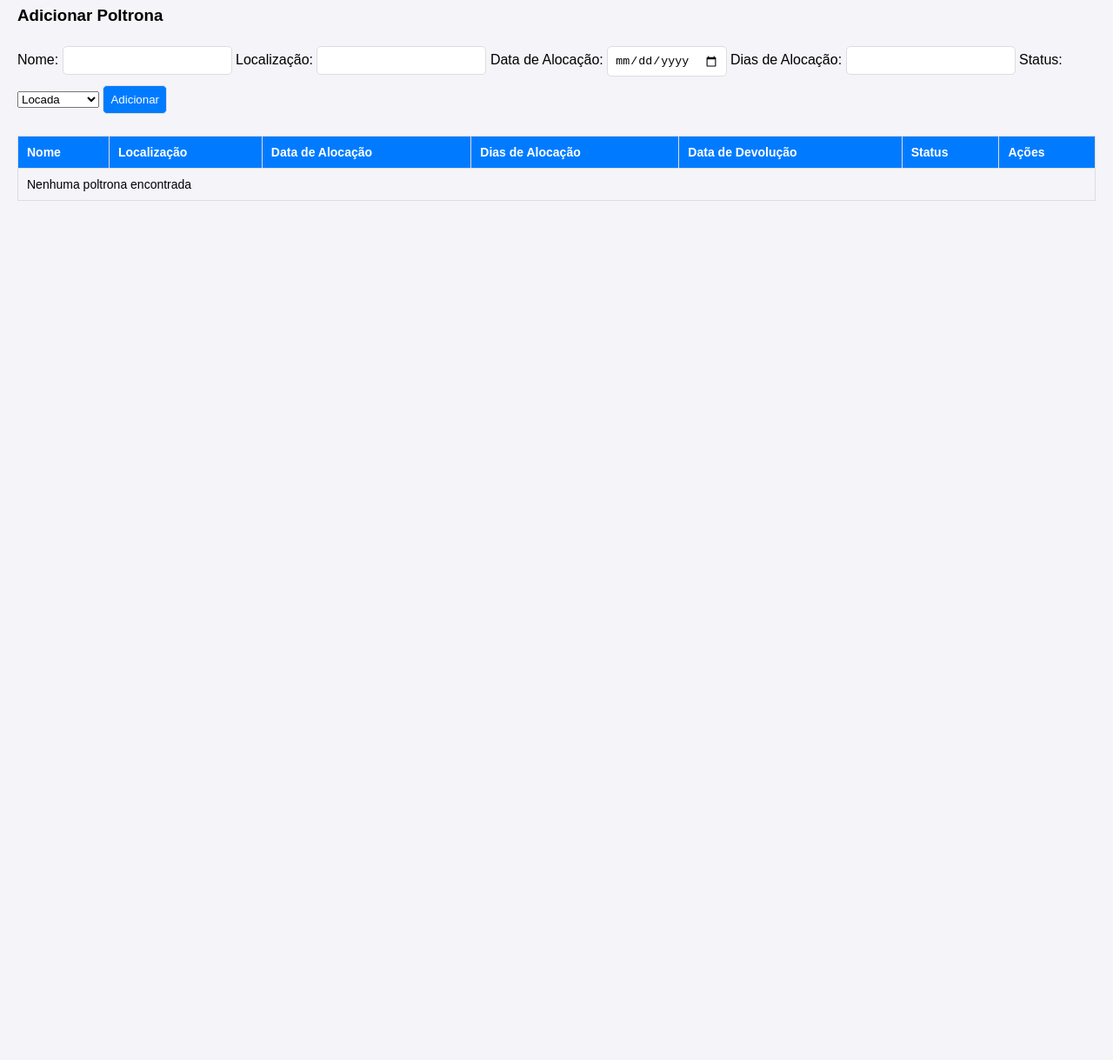
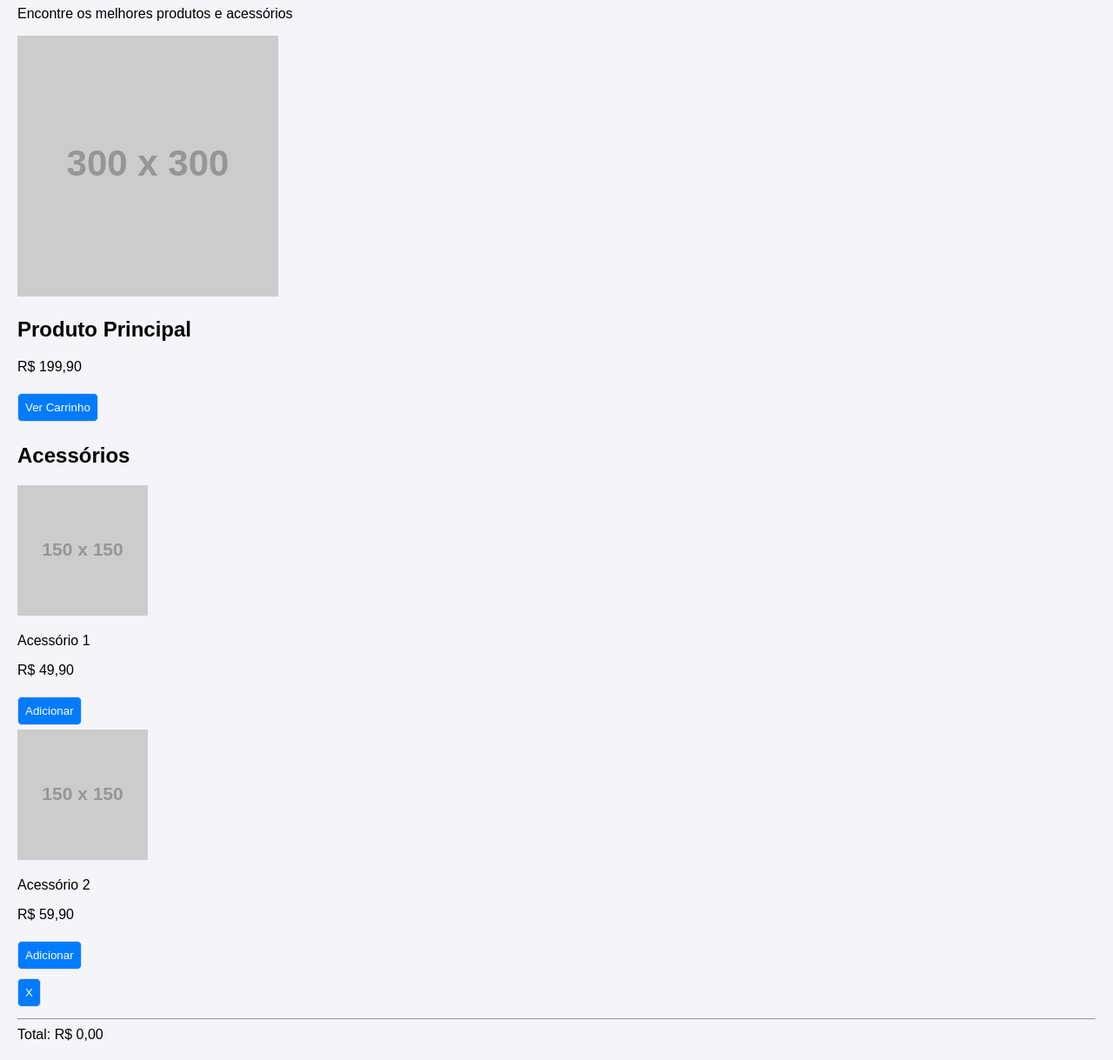
Before and after one commit to todynhozk/locacao-de-poltrona, a plain HTML site: page index.html in a window 1280 px wide. Shown: the part 93-1312 px from the top of the page at 87% size. Before the commit the page ends 800 px from the top, so only its background shows below. Drawn offline with Linux system fonts and the light colour scheme; placeholder pictures from the web are drawn by us.

Commit message:
Add files via upload

```diff
--- a/index.html
+++ b/index.html
@@ -1,51 +1,60 @@
+
 <!DOCTYPE html>
 <html lang="pt-BR">
 <head>
-    <meta charset="UTF-8">
-    <meta name="viewport" content="width=device-width, initial-scale=1.0">
-    <title>Controle de Poltronas</title>
-    <link rel="stylesheet" href="styles.css">
+  <meta charset="UTF-8" />
+  <meta name="viewport" content="width=device-width, initial-scale=1.0" />
+  <title>Loja de Produtos</title>
+  <link rel="stylesheet" href="styles.css" />
 </head>
 <body>
+  <div class="header">
+    <h1>Minha Loja</h1>
+    <p>Encontre os melhores produtos e acessórios</p>
+  </div>
+  <div class="main-content">
+    <div class="produto-principal">
+      <img src="https://via.placeholder.com/300" alt="Produto Principal" />
+      <div class="produto-info">
+        <h2>Produto Principal</h2>
+        <p class="preco">R$ 199,90</p>
+        <button class="btn-carrinho">Ver Carrinho</button>
+      </div>
+    </div>
+    <div class="acessorios">
+      <h2>Acessórios</h2>
+      <div class="acessorios-lista">
+        <div class="item">
+          <img src="https://via.placeholder.com/150" alt="Acessório 1" />
+          <div class="item-info">
+            <p>Acessório 1</p>
+            <p class="preco">R$ 49,90</p>
+          </div>
+          <button class="btn-add">Adicionar</button>
+        </div>
+        <div class="item">
+          <img src="https://via.placeholder.com/150" alt="Acessório 2" />
+          <div class="item-info">
+            <p>Acessório 2</p>
+            <p class="preco">R$ 59,90</p>
+          </div>
+          <button class="btn-add">Adicionar</button>
+        </div>
+      </div>
+    </div>
+  </div>
 
-    <h1>Sistema de Controle de Poltronas</h1>
+  <div class="modal-carrinho hidden">
+    <div class="popup-carrinho">
+      <button class="fechar-carrinho">X</button>
+      <div class="carrinho">
+        <div class="itens-carrinho"></div>
+        <hr />
+        <div class="total">Total: R$ 0,00</div>
+      </div>
+    </div>
+  </div>
 
-    <div id="form-adicionar">
-        <h3>Adicionar Poltrona</h3>
-        <label for="add-nome">Nome:</label>
-        <input type="text" id="add-nome">
-        <label for="add-local">Localização:</label>
-        <input type="text" id="add-local">
-        <label for="add-data-alocacao">Data de Alocação:</label>
-        <input type="date" id="add-data-alocacao">
-        <label for="add-dias-alocacao">Dias de Alocação:</label>
-        <input type="number" id="add-dias-alocacao">
-        <label for="add-status">Status:</label>
-        <select id="add-status">
-            <option value="Locada">Locada</option>
-            <option value="Não Locada">Não Locada</option>
-        </select>
-        <button type="button" id="adicionar-btn" onclick="adicionarObjeto()">Adicionar</button>
-    </div>
-
-
-    <table>
-        <thead>
-            <tr>
-                <th>Nome</th>
-                <th>Localização</th>
-                <th>Data de Alocação</th>
-                <th>Dias de Alocação</th>
-                <th>Data de Devolução</th>
-                <th>Status</th>
-                <th>Ações</th>
-            </tr>
-        </thead>
-        <tbody id="tabela-objetos">
-            <!-- Os dados dos objetos vão aparecer aqui -->
-        </tbody>
-    </table>
-
-    <script src="script.js"></script>
+  <script src="script.js"></script>
 </body>
 </html>
```
